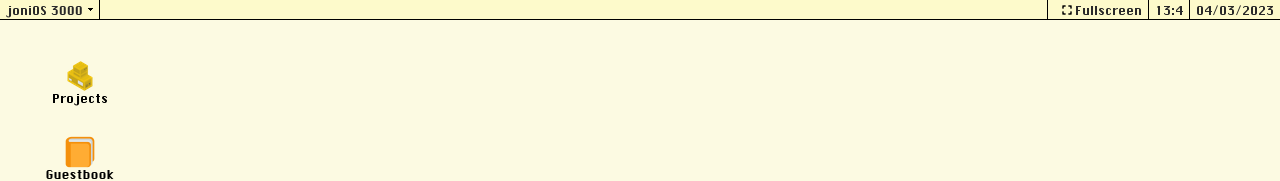
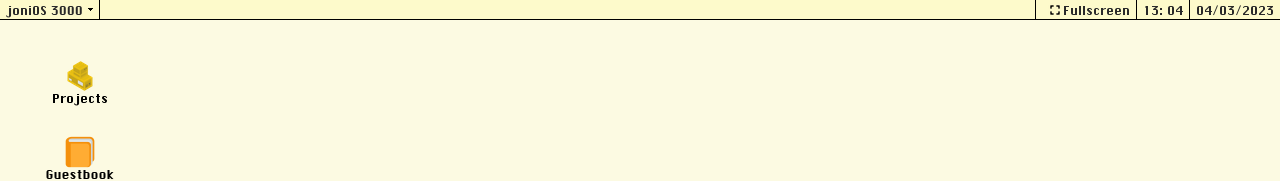
Before and after one commit to jlaat/JoniOS, a React (Vite) app: page / in a window 1280 px wide. Shown: the top 181 px of the page. Built offline with nearby package versions, Linux system fonts and the light colour scheme; no server answers.

Commit message:
Modified clock to have leading zero

```diff
--- a/src/components/header/Header.tsx
+++ b/src/components/header/Header.tsx
@@ -39,7 +39,9 @@ const Header = () => {
           <span className="header-fullscreen-text hide-mobile">Fullscreen</span>
         </div>
         <span className="header-clock header-right-item">
-          {`${time.getHours()}:${time.getMinutes()}`}
+          {`${time.getHours()}: ${
+            (time.getMinutes() < 10 ? "0" : "") + time.getMinutes()
+          }`}
         </span>
         <span className="header-date header-right-item">{currentDate}</span>
       </div>
```
